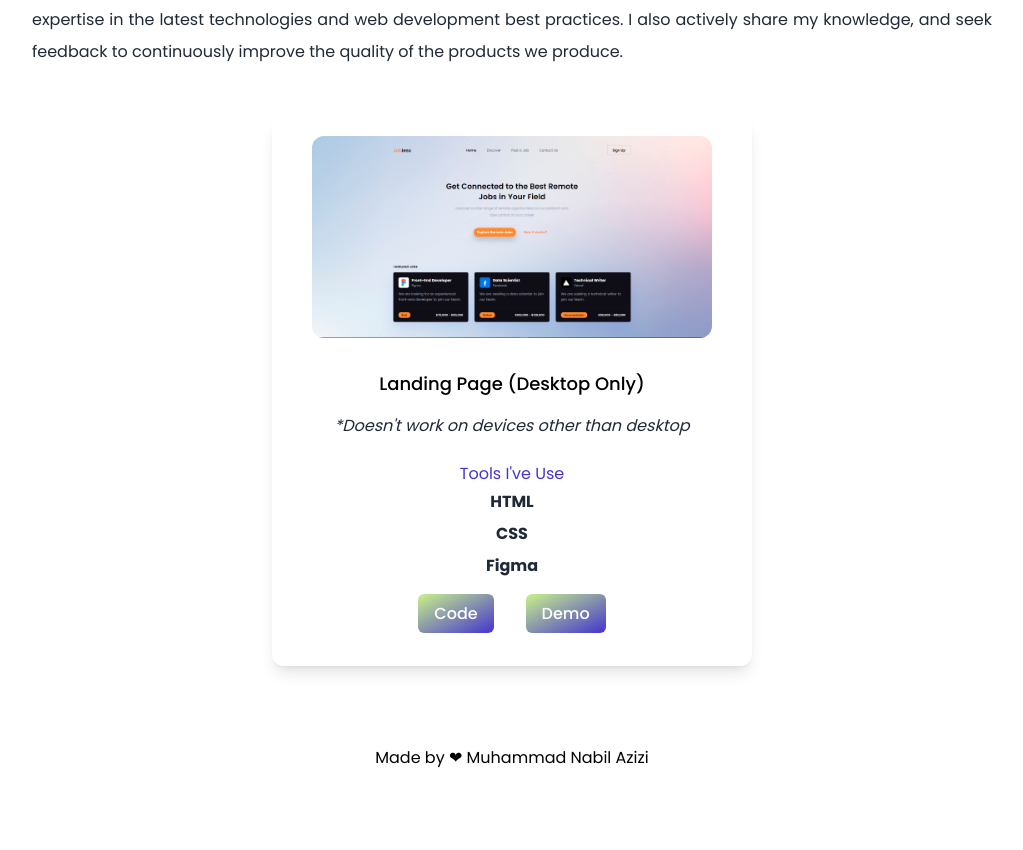
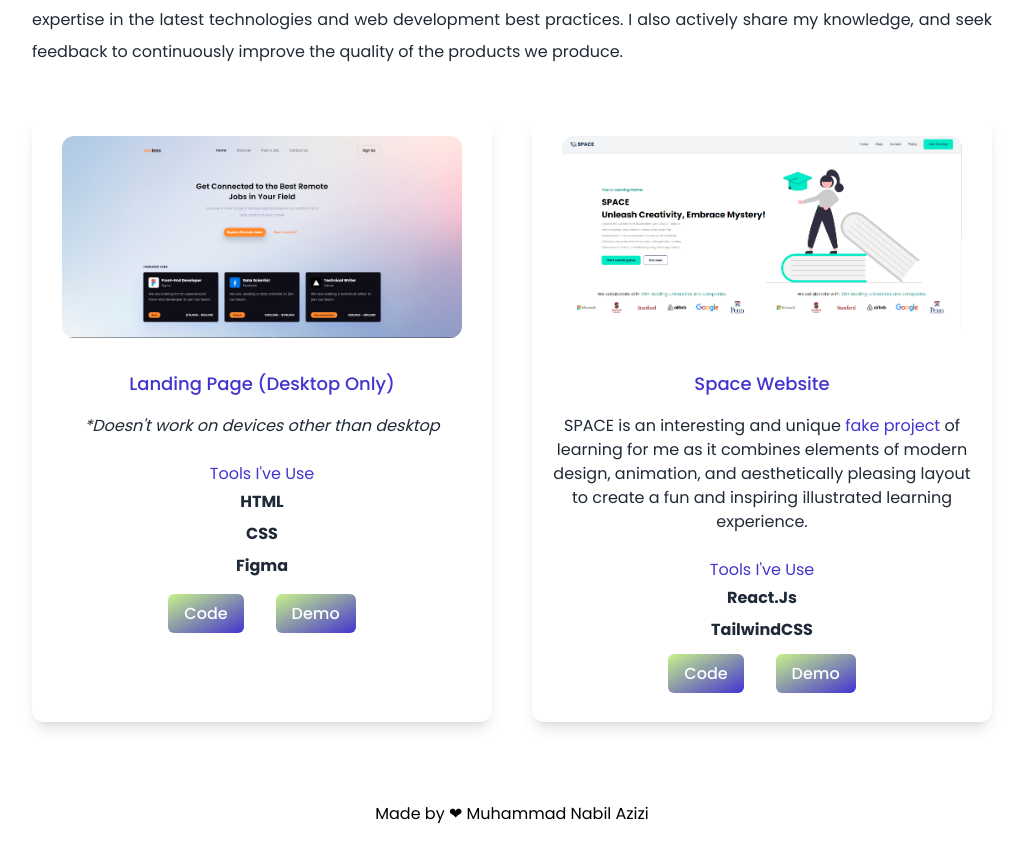
Before and after one commit to NabilAzizii/Portfolio-NextJS, a Next.js app: page / in a window 1280 px wide. Shown: the part 3425-4275 px from the top of the page, without its empty margins (128-1151 px from the left). Before the commit the page ends 4219 px from the top, so only its background shows below. Built offline with nearby package versions, Linux system fonts and the light colour scheme.

Commit message:
Add Space Website

```diff
--- a/src/app/page.js
+++ b/src/app/page.js
@@ -7,6 +7,7 @@ import deved from '../../public/Layer.png';
 import bangkit from '../../public/bangkit.jpg';
 import mykip from '../../public/MyKIP.png';
 import jobless from '../../public/jobless.png';
+import space from '../../public/space.png';
 import TypeEffect from './TypeEffects';
 import { useState } from 'react';
 
@@ -19,9 +20,9 @@ export default function Home() {
         <meta name="description" content="Generated by create" />
         <link rel="icon" href="./favicon.ico" />
       </Head>
-      <main className="bg-white px-10 md:px-20 lg:px-40 dark:bg-gray-900">
+      <main className="bg-white px-10 md:px-20 lg:px-40 dark:bg-[#242629]">
         <section className="min-h-screen max-w-screen-xl mx-auto">
-          <nav className="bg-white dark:bg-gray-900 fixed w-full z-20 top-0 left-0 border-b border-gray-200 dark:border-gray-600 dark:text-white">
+          <nav className="bg-white dark:bg-[#242629] fixed w-full z-20 top-0 left-0 border-b border-gray-200 dark:border-gray-600 dark:text-white">
             <div className="max-w-screen-xl flex flex-wrap items-center justify-between mx-auto p-4">
               <h1 className="text-xl">My Portfolio.</h1>
               <ul className="flex items-center">
@@ -90,7 +91,7 @@ export default function Home() {
             </p>
           </div>
           <div className="lg:flex gap-10">
-            <div className="text-center shadow-lg py-10 lg:px-24 px-5 rounded-xl my-10 flex-1 dark:bg-[#fffffe]">
+            <div className="text-center shadow-lg py-10 lg:px-24 px-5 rounded-xl my-10 flex-1 dark:bg-[#16161a] dark:text-white">
               <div className="flex justify-center items-center ">
                 <a href="https://grow.google/intl/id_id/bangkit/?tab=machine-learning" target="_blank">
                   <Image src={bangkit} width={400} height={300} className="rounded-xl hover:shadow-md hover:scale-105 transition-all duration-200" />
@@ -103,22 +104,22 @@ export default function Home() {
                 <li className="py-2">Confronting a technical challenge in the development of a cloud-based application or system and successfully overcoming the problem by using the knowledge and skills acquired.</li>
                 <li className="py-2">Participated in a capstone project with team members. In this project, I handled the Back-end part for an Application where I created and handled the API creation for my team's Project Application.</li>
               </ul>
-              <h4 className="py-4 text-[#4334cf]">What I've Learned</h4>
-              <p className="text-gray-800 py-1 font-bold">Google Cloud Platforms</p>
-              <p className="text-gray-800 py-1 font-bold">Back-end Developer</p>
-              <p className="text-gray-800 py-1 font-bold">Teamwork</p>
+              <h4 className="py-4 text-[#4334cf] dark:text-[#00B4DB]">What I've Learned</h4>
+              <p className="text-gray-800 dark:text-[#94a1b2] py-1 font-bold">Google Cloud Platforms</p>
+              <p className="text-gray-800 dark:text-[#94a1b2] py-1 font-bold">Back-end Developer</p>
+              <p className="text-gray-800 dark:text-[#94a1b2] py-1 font-bold">Teamwork</p>
               <div className="max-w-screen-sm mx-auto">
                 <div>
                   <h3 className="text-3xl pt-8">Project on Bangkit</h3>
                   <hr className="border-gray-300 mt-1" />
                 </div>
                 <div className="lg:flex gap-10">
-                  <div className="text-center lg:shadow-lg py-5 px-5 rounded-xl my-10 flex-1 dark:bg-white">
+                  <div className="text-center lg:shadow-lg py-5 px-5 rounded-xl my-10 flex-1 dark:bg-[#242629]">
                     <div className="flex justify-center items-center ">
                       <Image src={mykip} width={400} height={300} className="rounded-xl hover:shadow-md hover:scale-105 transition-all duration-200" />
                     </div>
-                    <h3 className="text-lg font-medium pt-8 pb-2">MyKIP</h3>
-                    <p className="text-md py-2 leading-8 text-gray-800 text-justify">
+                    <h3 className="text-lg font-medium pt-8 pb-2 dark:text-[#fffffe]">MyKIP</h3>
+                    <p className="text-md py-2 leading-8 dark:text-[#94a1b2] text-justify">
                       Project MyKIP is aimed at assisting high school graduates who are interested in applying for the KIP (Kartu Indonesia Pintar) scholarship program or individuals responsible for managing the KIP program. The project
                       focuses on creating a platform that ensures the effective and targeted distribution of the KIP scholarships.
                     </p>
@@ -127,10 +128,10 @@ export default function Home() {
                       Monitoring Cloud services on Google Cloud Platform.
                       <br /> Creating Machine Learning API for Application.
                     </p>
-                    <h4 className="pt-4 text-[#4334cf]">Tools I've Use</h4>
-                    <p className="text-gray-800 py-1 font-bold">Google Cloud Platforms</p>
-                    <p className="text-gray-800 py-1 font-bold">Node Js</p>
-                    <p className="text-gray-800 py-1 font-bold">Flask Python</p>
+                    <h4 className="pt-4 text-[#4334cf] dark:text-[#00B4DB]">Tools I've Use</h4>
+                    <p className="text-gray-800 dark:text-[#94a1b2] py-1 font-bold">Google Cloud Platforms</p>
+                    <p className="text-gray-800 dark:text-[#94a1b2] py-1 font-bold">Node Js</p>
+                    <p className="text-gray-800 dark:text-[#94a1b2] py-1 font-bold">Flask Python</p>
                     <div className="py-4 hover:scale-105 transition-all duration-200">
                       <a
                         className="bg-gradient-to-tl from-[#4334cf] to-[#c9f28a] dark:from-[#0083B0] dark:to-[#00B4DB] text-white border-none rounded-md px-4 py-2 font-medium hover:shadow-md transition-all duration-200"
@@ -153,16 +154,16 @@ export default function Home() {
             </p>
           </div>
           <div className="lg:flex justify-center gap-10">
-            <div className="text-center shadow-lg py-5 lg:max-w-[50%] px-5 rounded-xl my-10 flex-1 dark:bg-white">
+            <div className="text-center shadow-lg py-5 lg:max-w-[50%] px-5 rounded-xl my-10 flex-1 dark:bg-[#16161a]">
               <div className="flex justify-center items-center ">
                 <Image src={jobless} width={400} height={300} className="rounded-xl hover:shadow-md hover:scale-105 transition-all duration-200" />
               </div>
-              <h3 className="text-lg  font-medium pt-8 pb-2">Landing Page (Desktop Only)</h3>
-              <p className="lg:text-base text-xs py-2 leading-8 text-gray-800 italic ">*Doesn't work on devices other than desktop</p>
-              <h4 className="pt-4 text-[#4334cf]">Tools I've Use</h4>
-              <p className="text-gray-800 py-1 font-bold">HTML</p>
-              <p className="text-gray-800 py-1 font-bold">CSS</p>
-              <p className="text-gray-800 py-1 font-bold">Figma</p>
+              <h3 className="text-lg  font-medium pt-8 pb-2 text-[#4334cf] dark:text-[#00B4DB]">Landing Page (Desktop Only)</h3>
+              <p className="lg:text-base text-xs py-2 leading-8 text-gray-800 dark:text-[#94a1b2] italic ">*Doesn't work on devices other than desktop</p>
+              <h4 className="pt-4 text-[#4334cf] dark:text-[#00B4DB]">Tools I've Use</h4>
+              <p className="text-gray-800 dark:text-[#94a1b2] py-1 font-bold">HTML</p>
+              <p className="text-gray-800 dark:text-[#94a1b2] py-1 font-bold">CSS</p>
+              <p className="text-gray-800 dark:text-[#94a1b2] py-1 font-bold">Figma</p>
               <div className="flex justify-center items-center  gap-8">
                 <div className="py-5 hover:scale-105 transition-all duration-200">
                   <a
@@ -184,6 +185,39 @@ export default function Home() {
                 </div>
               </div>
             </div>
+            <div className="text-center shadow-lg py-5 lg:max-w-[50%] px-5 rounded-xl my-10 flex-1 dark:bg-[#16161a]">
+              <div className="flex justify-center items-center ">
+                <Image src={space} width={400} height={300} className="rounded-xl hover:shadow-md hover:scale-105 transition-all duration-200" />
+              </div>
+              <h3 className="text-lg  font-medium pt-8 pb-2 text-[#4334cf] dark:text-[#00B4DB]">Space Website</h3>
+              <p className="lg:text-base text-xs py-2 leading-8 text-gray-800 dark:text-[#94a1b2] ">
+                SPACE is an interesting and unique <span className="text-[#4334cf] dark:text-[#00B4DB]">fake project</span> of learning for me as it combines elements of modern design, animation, and aesthetically pleasing layout to create
+                a fun and inspiring illustrated learning experience.
+              </p>
+              <h4 className="pt-4 text-[#4334cf] dark:text-[#00B4DB]">Tools I've Use</h4>
+              <p className="text-gray-800 dark:text-[#94a1b2] py-1 font-bold">React.Js</p>
+              <p className="text-gray-800 dark:text-[#94a1b2] py-1 font-bold">TailwindCSS</p>
+              <div className="flex justify-center items-center gap-8">
+                <div className="py-4  hover:scale-105 transition-all duration-200">
+                  <a
+                    className="bg-gradient-to-tl from-[#4334cf] to-[#c9f28a] dark:from-[#0083B0] dark:to-[#00B4DB] text-white border-none rounded-md px-4 py-2 font-medium hover:shadow-md transition-all duration-200"
+                    href="https://github.com/NabilAzizii/Latihan-Frontend/tree/space_website"
+                    target="_blank"
+                  >
+                    Code
+                  </a>
+                </div>
+                <div className="py-4 hover:scale-105 transition-all duration-200">
+                  <a
+                    className="bg-gradient-to-tl from-[#4334cf] to-[#c9f28a] dark:from-[#0083B0] dark:to-[#00B4DB] text-white border-none rounded-md px-4 py-2 font-medium hover:shadow-md transition-all duration-200"
+                    href="https://space-fake-project-nabil-azizi.netlify.app/"
+                    target="_blank"
+                  >
+                    Demo
+                  </a>
+                </div>
+              </div>
+            </div>
           </div>
         </section>
 
```
Also changed, not shown: public/space.png (added).
